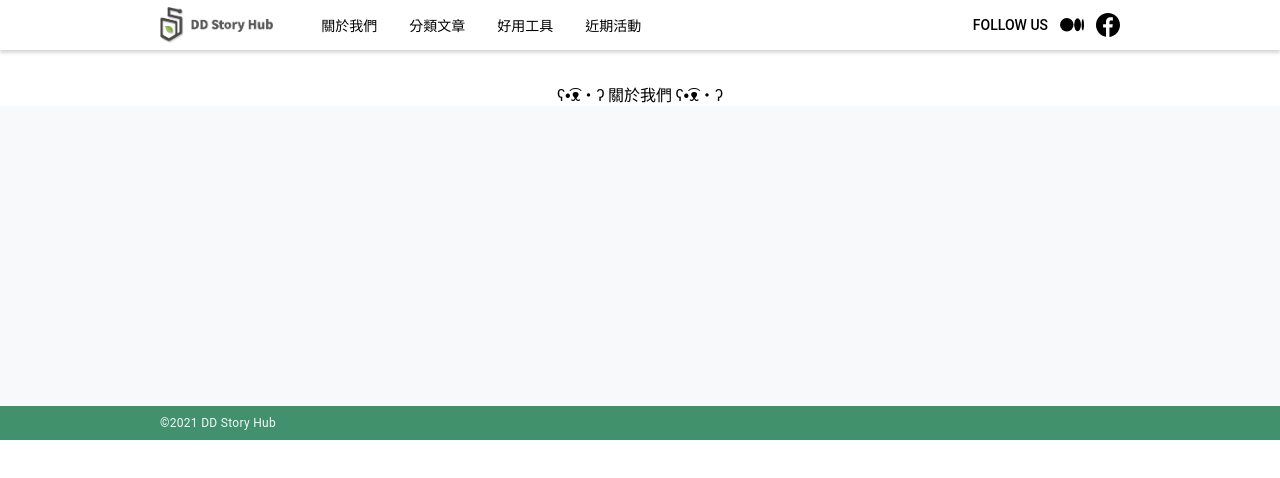
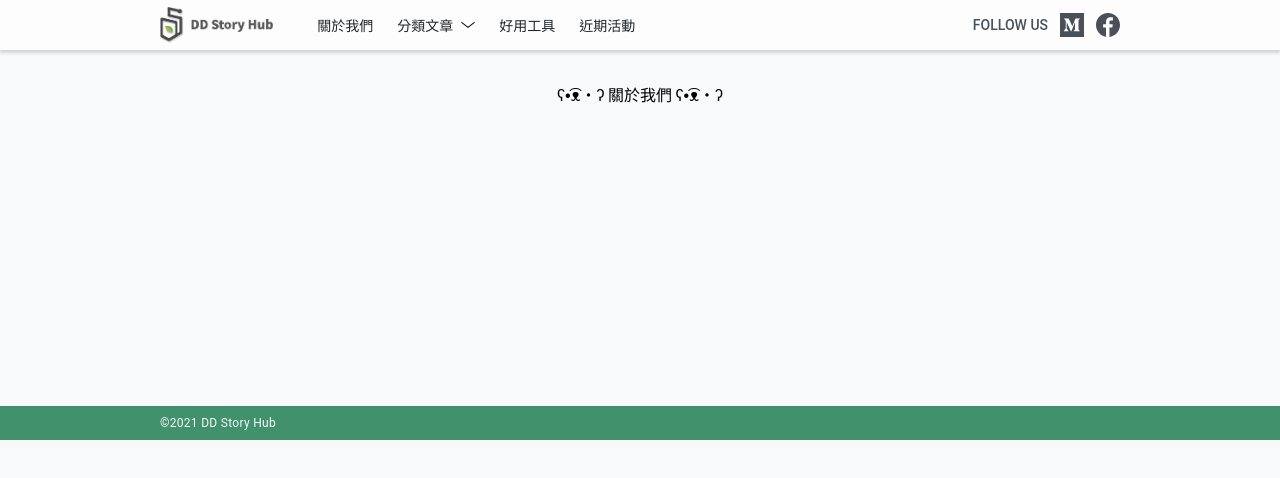
Before and after one commit to shihjyun/dd-story-hub, a Svelte app: page /about in a window 1280 px wide. Built offline with nearby package versions, Linux system fonts and the light colour scheme.

Commit message:
fix some stuff (0717 meeting)

```diff
--- a/src/lib/article/Img.svelte
+++ b/src/lib/article/Img.svelte
@@ -61,7 +61,7 @@
     text-align: center;
     font-size: var(--font-size-0);
     padding-top: 10px;
-    color: var(--gray-4);
+    color: var(--grey-4);
   }
 
   @media (min-width: 576px) {
--- a/src/lib/index/FeatureArticles.svelte
+++ b/src/lib/index/FeatureArticles.svelte
@@ -105,7 +105,7 @@
   <div class="articles-wrap">
     <h2>精選文章</h2>
     <div class="articles">
-      {#each articles.slice(0, 4) as { cover_image, slug, title, description, published_date }}
+      {#each articles.slice(0, 2) as { cover_image, slug, title, description, published_date }}
         <div class="article">
           <a class="cover" href={`/article/${slug}`} sveltekit:prefetch><img src={cover_image} alt="" /></a>
           <a class="title" href={`/article/${slug}`} sveltekit:prefetch>{title}</a>
--- a/src/lib/layout/Nav.svelte
+++ b/src/lib/layout/Nav.svelte
@@ -8,17 +8,24 @@
 
 <style>
   nav {
+    background-color: #fdfdfd;
+    position: sticky;
+    top: 0;
+    box-shadow: 0px 3px 3px rgba(0, 0, 0, 0.15);
+    margin-bottom: var(--space-6);
+    z-index: 100000;
+    user-select: none;
+  }
+
+  .nav-wrap {
     position: relative;
     display: flex;
     align-items: center;
     height: 50px;
-    background-color: var(--gray-0);
-    box-shadow: 0px 3px 3px rgba(0, 0, 0, 0.15);
-    margin-bottom: var(--space-6);
   }
 
-  .nav-wrap {
-    width: 90vw;
+  .nav-main-items {
+    width: 75vw;
     display: grid;
     grid-template-columns: auto auto 1fr;
     align-items: center;
@@ -29,22 +36,43 @@
     height: 36px;
   }
 
-  ul {
+  .nav-main-items > ul {
     display: flex;
     justify-content: center;
+    margin-left: var(--space-6);
   }
 
   li {
-    padding: 0 var(--space-1);
     font-size: var(--font-size-1);
-    color: var(--gray-5);
+    color: var(--grey-8);
+    font-weight: 400;
+    padding: 0 var(--space-2);
     transition: color 0.15s linear;
-    font-weight: 400;
   }
 
   li:hover {
     color: var(--green-5);
+    fill: var(--green-5);
   }
+
+  .selected {
+    color: var(--green-5);
+    fill: var(--green-5);
+  }
+
+  li:nth-of-type(2) {
+    display: flex;
+    align-items: center;
+    cursor: pointer;
+  }
+
+  li:nth-of-type(2) > svg {
+    width: 14px;
+    margin-left: var(--space-1);
+    fill: inherit;
+  }
+
+  /* social */
 
   .social {
     margin-left: auto;
@@ -53,29 +81,11 @@
     align-items: center;
   }
 
-  @media (min-width: 767px) {
-    .nav-wrap {
-      width: 75vw;
-    }
-    ul {
-      margin-left: var(--space-6);
-    }
-
-    li {
-      padding: 0 var(--space-3);
-      font-size: var(--font-size-1);
-      transition: color 0.15s linear;
-    }
-
-    li:nth-of-type(2) {
-      cursor: pointer;
-    }
-
   .social > span {
     font-family: Roboto;
     font-size: var(--font-size-1);
     font-weight: 500;
-      color: var(--gray-6);
+    color: var(--grey-6);
   }
 
   .social > a {
@@ -84,12 +94,17 @@
 
   svg {
     width: 24px;
-      fill: var(--gray-6);
-      transition: fill 0.15s linear;
+    fill: var(--grey-6);
+    transition: fill 0.1s linear;
+  }
+
+  svg:hover {
+    fill: var(--grey-5);
   }
 
   /* hover nav */
   .hover-nav {
+    overflow: hidden;
     position: absolute;
     top: 50px;
     width: 100vw;
@@ -102,30 +117,54 @@
   .show-hover-nav {
     height: 50px;
   }
+
+  .hover-nav > div {
+    display: grid;
+    grid-template-columns: auto auto 1fr;
+    width: 75vw;
+    margin: 0 auto;
+    height: 100%;
   }
 
-  @media (min-width: 1200px) {
+  .hover-nav > div > ul {
+    display: flex;
+    justify-content: center;
+    align-items: center;
+    height: 100%;
+  }
+
+  .hover-nav > div > ul > li {
+    color: var(--grey-0);
   }
 </style>
 
 <nav>
   <div class="nav-wrap">
+    <div class="nav-main-items">
       <a class="logo" href="/" sveltekit:prefetch><img src="/assets/index/DDSH-logo.png" alt="DD-logo" /></a>
       <ul>
         <li><a href="/about" sveltekit:prefetch>關於我們</a></li>
-      <li on:click={handleClick}>分類文章</li>
+        <li class:selected={showHoverNav} on:click={handleClick}>
+          分類文章<svg width="18" height="8" viewBox="0 0 18 8" fill="none" xmlns="http://www.w3.org/2000/svg">
+            <path d="M1.05882 0L9 6.22222L16.9412 0L18 0.802519L9 8L0 0.802519L1.05882 0Z" />
+          </svg>
+        </li>
         <li><a href="/category/1213121" sveltekit:prefetch>好用工具</a></li>
         <li><a href="/category/1312121" sveltekit:prefetch>近期活動</a></li>
       </ul>
       <div class="social">
         <span>FOLLOW US</span>
         <a href="https://medium.com/dd-story-hub" target="_blank"
-        ><svg xmlns="http://www.w3.org/2000/svg" viewBox="0 0 1770 1000">
-          <circle cx="500" cy="500" r="500" />
-          <ellipse ry="475" rx="250" cy="501" cx="1296" />
-          <ellipse cx="1682" cy="502" rx="88" ry="424" />
-        </svg></a
-      >
+          ><svg viewBox="0 0 256 256" xmlns:xlink="http://www.w3.org/1999/xlink" preserveAspectRatio="xMidYMid">
+            <g>
+              <rect x="0" y="0" width="256" height="256" />
+              <path
+                d="M61.0908952,85.6165814 C61.3045665,83.5054371 60.4994954,81.4188058 58.9230865,79.9979257 L42.8652446,60.6536969 L42.8652446,57.7641026 L92.7248438,57.7641026 L131.263664,142.284737 L165.145712,57.7641026 L212.676923,57.7641026 L212.676923,60.6536969 L198.947468,73.8174045 C197.763839,74.719636 197.176698,76.2025173 197.421974,77.670197 L197.421974,174.391342 C197.176698,175.859021 197.763839,177.341902 198.947468,178.244134 L212.355766,191.407842 L212.355766,194.297436 L144.91283,194.297436 L144.91283,191.407842 L158.802864,177.923068 C160.16778,176.558537 160.16778,176.157205 160.16778,174.070276 L160.16778,95.8906948 L121.54867,193.97637 L116.329871,193.97637 L71.3679139,95.8906948 L71.3679139,161.628966 C70.9930375,164.392788 71.9109513,167.175352 73.8568795,169.174019 L91.9219516,191.086776 L91.9219516,193.97637 L40.6974359,193.97637 L40.6974359,191.086776 L58.7625081,169.174019 C60.6942682,167.172038 61.5586577,164.371016 61.0908952,161.628966 L61.0908952,85.6165814 Z"
+                fill="#FFFFFF"
+              />
+            </g>
+          </svg>
+        </a>
         <a href="https://www.facebook.com/ddstoryhub" target="_blank"
           ><svg xmlns="http://www.w3.org/2000/svg" viewBox="0 0 167.657 167.657">
             <g>
@@ -140,5 +179,16 @@
         >
       </div>
     </div>
-  <div class:show-hover-nav={showHoverNav} class="hover-nav" />
+    <div class:show-hover-nav={showHoverNav} class="hover-nav">
+      <div>
+        <span style="width: 226px;" />
+        <ul>
+          <li><a href="/sdfsdfe" sveltekit:prefetch>資訊圖表</a></li>
+          <li><a href="/sdfsdfe" sveltekit:prefetch>資料分析</a></li>
+          <li><a href="/sdfsdfe" sveltekit:prefetch>數位敘事</a></li>
+          <li><a href="/sdfsdfe" sveltekit:prefetch>經驗分享</a></li>
+        </ul>
+      </div>
+    </div>
+  </div>
 </nav>
--- a/static/root.css
+++ b/static/root.css
@@ -50,7 +50,7 @@ img,video{max-width:100%;height:auto}
 /* user global setting start */
 
 body {
-  background-color: var(--gray-0);
+  background-color: var(--grey-0);
   font-family: "Noto Sans TC", "黑體-繁", "微軟正黑體", sans-serif;
 }
 
```
Also changed, not shown: src/lib/index/ContentCarousel.svelte (+7 -1 lines), src/routes/article/__layout.svelte (+4 -4 lines). Lines whose indentation alone changed are shown as unchanged.
